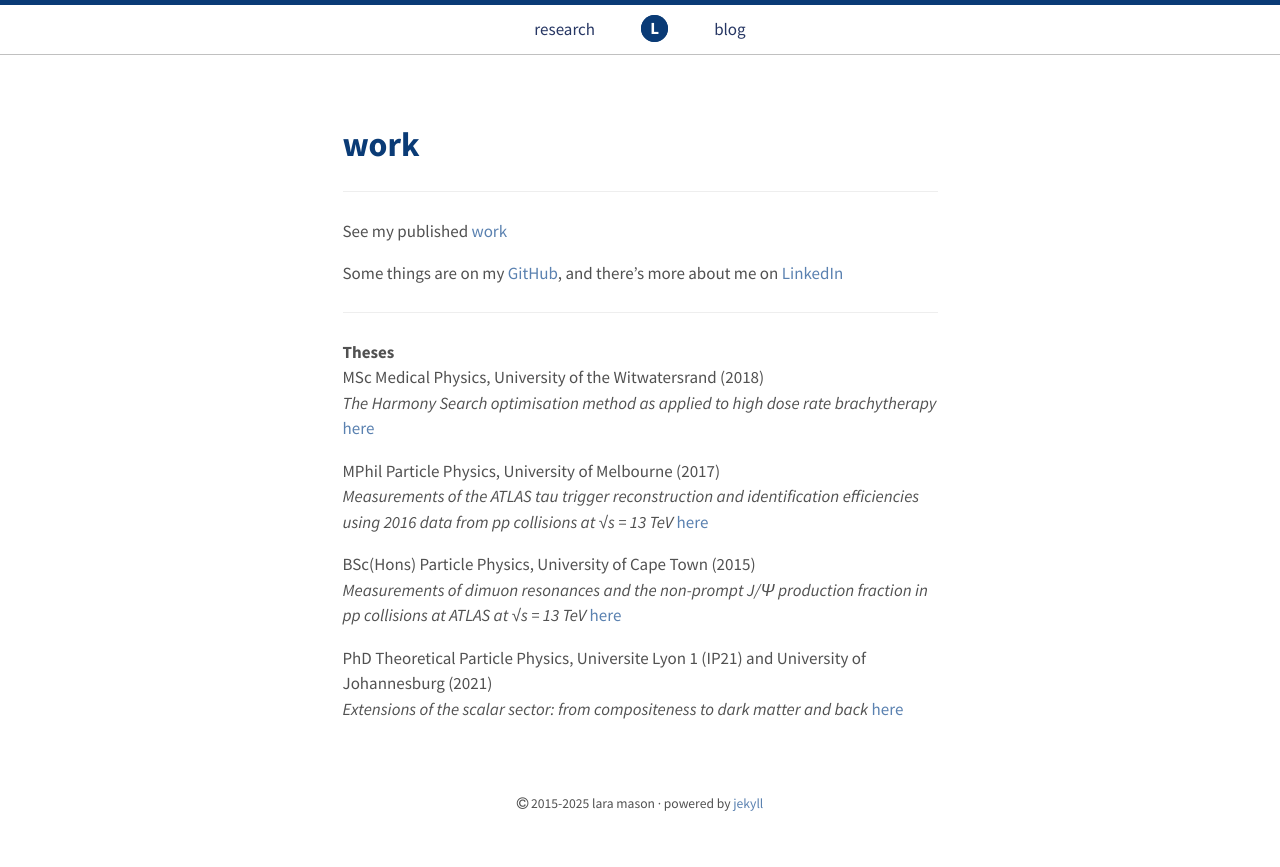
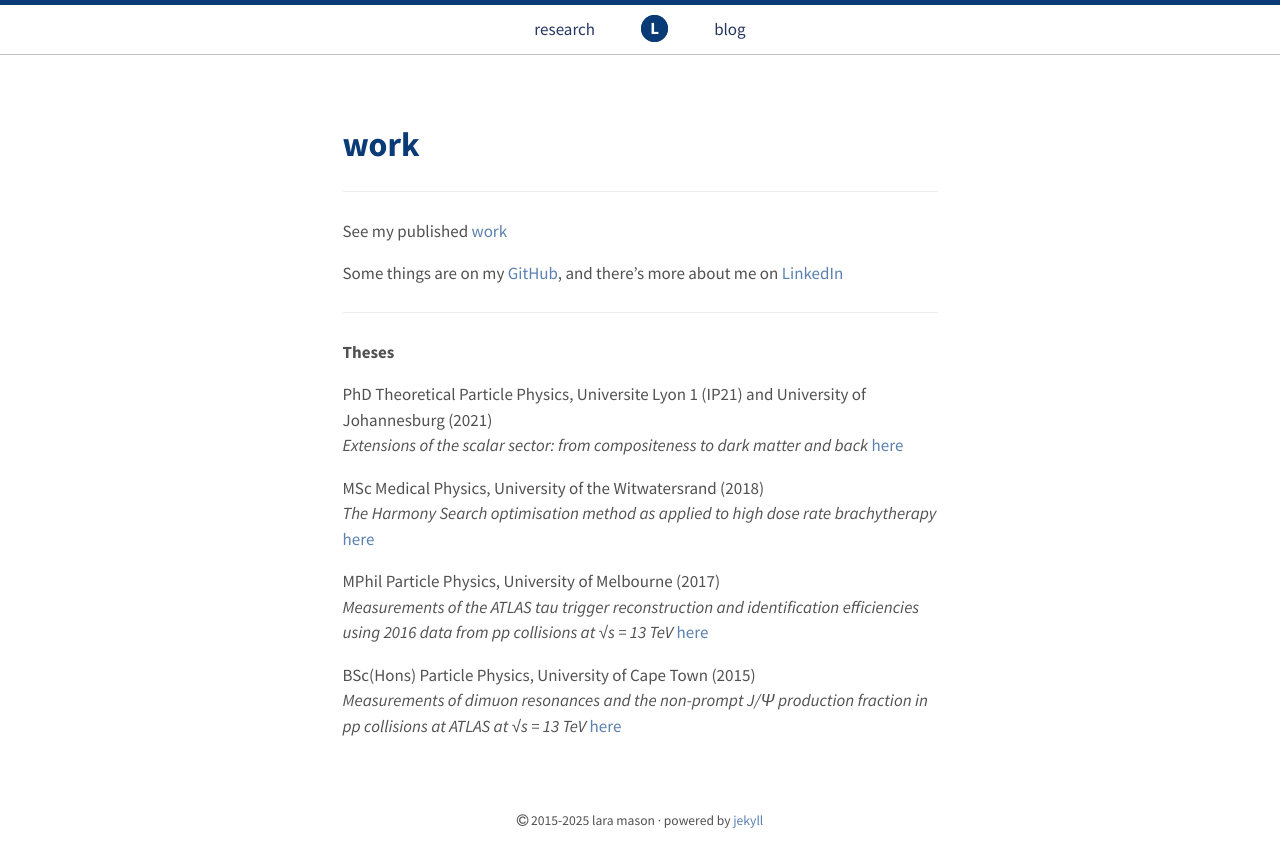
Before and after one commit to lhmason/lhmason.github.io, a Jekyll site: the page built from research.md, in a window 1280 px wide. Shown: the top 867 px of the page. Built offline with Jekyll 4.4.1, drawn with Linux system fonts in a browser that asks for light colours.

Commit message:
Update research.md

```diff
--- a/research.md
+++ b/research.md
@@ -16,6 +16,10 @@ Some things are on my <a href="https://github.com/lhmason"> GitHub</a>, and ther
 <div class="boxed">
  <b> Theses </b>
 <p>
+    <p>
+ PhD Theoretical Particle Physics, Universite Lyon 1 (IP21) and University of Johannesburg (2021) <br>
+   <i> Extensions of the scalar sector: from compositeness to dark matter and back </i> <a href="{{ site.baseurl }}/PhD.pdf">here</a>
+ </p>
  MSc Medical Physics, University of the Witwatersrand (2018) <br>
  <i> The Harmony Search optimisation method as applied
   to high dose rate brachytherapy </i><a href="{{ site.baseurl }}/MSc.pdf">here</a>
@@ -32,8 +36,4 @@ reconstruction and identification efficiencies using
 the non-prompt J/Ψ production fraction in
     pp collisions at ATLAS at √s = 13 TeV </i> <a href="{{ site.baseurl }}/BScHons.pdf">here</a>
  </p>
-   <p>
- PhD Theoretical Particle Physics, Universite Lyon 1 (IP21) and University of Johannesburg (2021) <br>
-   <i> Extensions of the scalar sector: from compositeness to dark matter and back </i> <a href="{{ site.baseurl }}/PhD.pdf">here</a>
- </p>
 </div>
```
